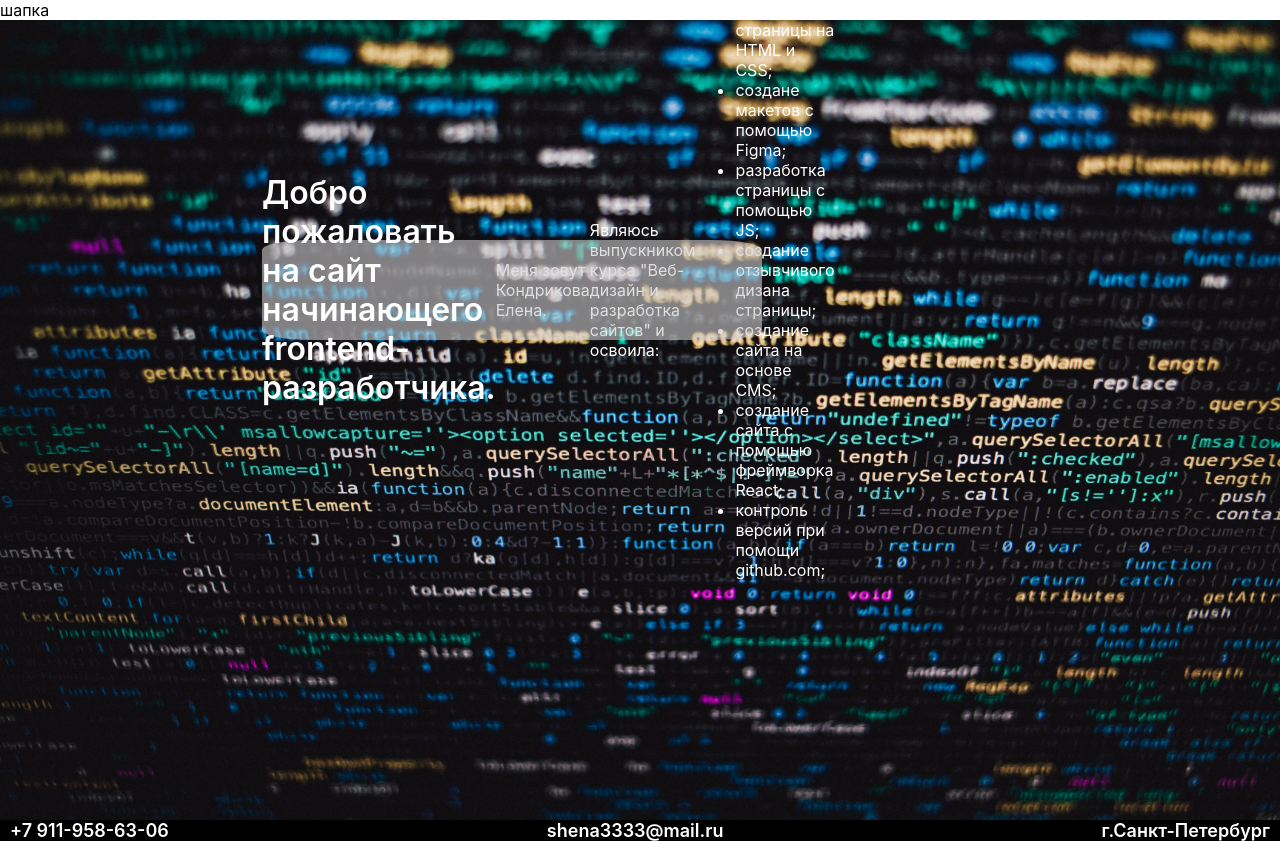
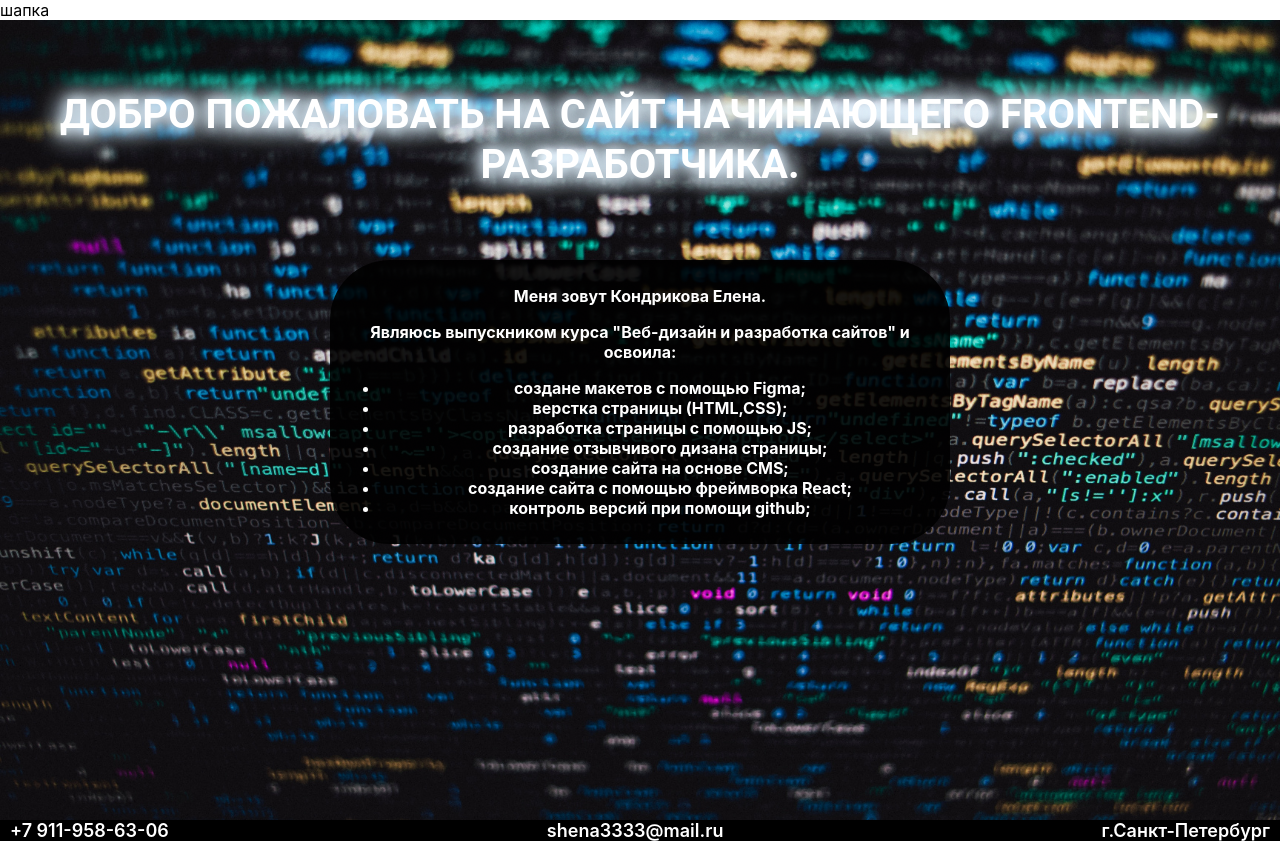
Before and after one commit to shena3333/task10, a React (Create React App) app in the folder work10/: page / in a window 1280 px wide. Built offline with nearby package versions, Linux system fonts and the light colour scheme.

Commit message:
redact contacts,app,plus pages

```diff
--- a/work10/src/pages/App.css
+++ b/work10/src/pages/App.css
@@ -1,4 +1,4 @@
-.App{
+.App {
   /* background-color: red; */
   background-image: url('../background.jpg');
   width: 100%;
@@ -7,28 +7,49 @@
   position: relative;
 }
 
-.container-title {
-  height: 100px;
-  width: 500px;
-  color: white;
-  border-radius: 10%;
-  display: flex;
-  align-items: center;
-  position: absolute;
-  top: 40%;
-  left: 40%;
-  transform: translate(-50%, -100%);
+
+.title-container {
+  text-align: center;
+  padding: 30px 20px;
 }
 
-.background-container {
-  background-color: rgb(206, 203, 203);
-  opacity: 0.6;
-  height: 100px;
-  width: 500px;
-  position: absolute;
-  border-radius: 10%;
+.title-container .title {
+  font-size: 40px;
+  font-weight: bold;
+  line-height: 50px;
+  color: #FFF;
+  font-family: 'Roboto', sans-serif;
+  text-transform: uppercase;
+  animation: 2s neon-2 alternate-reverse infinite;
 }
 
-.title {
-  position: absolute;
+@keyframes neon-2 {
+  from {
+    text-shadow: 0 0 5px #FFF,
+      0 0 10px #FFF,
+      0 0 15px #FFF,
+      0 0 20px #BFE2FF;
+  }
+
+  to {
+    text-shadow: 0 0 20px #BFE2FF,
+      0 0 35px #BFE2FF,
+      0 0 40px #BFE2FF,
+      0 0 50px #BFE2FF,
+      0 0 800px #BFE2FF;
+  }
 }
+
+.text-abou-me {
+  text-align: center;
+  width: 600px;
+  background: rgba(0, 0, 0, 0.9);
+  border-radius: 60px;
+  color: #FFF;
+  padding: 10px;
+font-weight: 700;
+}
+.content {
+  display: flex;
+  justify-content: center;
+}
--- a/work10/src/pages/App.js
+++ b/work10/src/pages/App.js
@@ -3,22 +3,26 @@ import './App.css';
 function App() {
   return (
     <div className="App">
-      <div className="container-title">
-        <div className='background-container'>
+      <div>
+        <div className='title-container'>
+          <p className='title'>Добро пожаловать на сайт начинающего frontend-разработчика.</p>
+        </div>
+        <section className='content'>
 
-        </div>
-        <h1 className='title'>Добро пожаловать на сайт начинающего frontend-разработчика.</h1>
+          <div class="text-abou-me">
             <p>Меня зовут Кондрикова Елена.</p>
             <p>Являюсь выпускником курса "Веб-дизайн и разработка сайтов" и освоила:</p>
             <ul>
-          <li>верстка страницы на HTML и CSS;</li>
               <li>создане макетов с помощью Figma;</li>
+              <li>верстка страницы (HTML,CSS);</li>
               <li>разработка страницы с помощью JS;</li>
               <li>создание отзывчивого дизана страницы; </li>
               <li>создание сайта на основе CMS;</li>
               <li>создание сайта c помощью фреймворка React;</li>
-          <li>контроль версий при помощи github.com;</li>
+              <li>контроль версий при помощи github;</li>
             </ul>
+          </div>
+        </section>
       </div>
     </div>
   );
--- a/work10/src/pages/contacts/contacts.css
+++ b/work10/src/pages/contacts/contacts.css
@@ -1,25 +1,25 @@
 .contact-container {
     text-align: center;
-    /* background-color: aqua; */
     background-image: url('../../background.jpg');
     width: 100%;
     height: 100vh;
     background-size: cover;
-    position: relative;
+    /* position: relative; */
 }
 
 .form {
     background-color: white;
-    height: 230px;
+    height: 250px;
     border-radius: 45px;
     display: flex;
     flex-direction: column;
     width: 500px;
-    position: absolute;
-    top: 50%;
-    left: 50%;
-    transform: translate(-50%, -100%);
-    padding: 50px;
+    padding: 40px;
+    padding-top: 10px;
+    padding-bottom: 50px;
+    display: flex;
+    justify-content: center;
+
 }
 
 .button-form {
@@ -27,29 +27,34 @@
 }
 
 .input-form {
-    margin-bottom: 30px;
+    margin-bottom: 20px;
 }
+
 .text-contacts {
     font-size: 20px;
 }
-/* .container-for-contacts{
-background-color: grey;
-} */
+
 .grid-contacts {
     display: grid;
     grid-template-columns: 200px 200px;
-    gap: 10px;
+    gap: 5px;
+    margin-top: 20px;
 }
-.grid-element{
+
+.grid-element {
     border-radius: 10px;
     background-color: white;
     font-size: 20px;
     height: 30px;
 }
-.title{
-font-weight: 600;
-color: white;
 
-position: relative;
-/* background-color: aqua; */
+.title {
+    font-weight: 600;
+    color: white;
+    position: relative;
 }
+
+.container-for-contacts {
+    display: flex;
+    justify-content: center;
+}
--- a/work10/src/pages/contacts/contacts.js
+++ b/work10/src/pages/contacts/contacts.js
@@ -8,8 +8,17 @@ function Contacts() {
     return (
         <>
             <div className='contact-container'>
+                <h1 className='title'>Контакты</h1>
                 <div className='container-for-contacts'>
-    <div className='title'><h1>Контакты</h1></div>
+                    <form className="form">
+                        <p className='text-contacts'>Остались вопросы, напишите мне</p>
+                        <TextField classes="input-form" id="outlined-basic" label="ФИО" variant="outlined" />
+                        <TextField className="input-form" id="outlined-basic" label="E-mail" variant="outlined" />
+                        <TextField className="input-form" id="outlined-basic" label="Сообщение" variant="outlined" />
+                        <Button className='button-form' variant="contained">Отправить</Button>
+                    </form>
+                </div>
+                <div className='container-for-contacts'>
                     <div className='grid-contacts'>
                         <p className='grid-element'>Телефон</p>
                         <p className='grid-element'>E-mail</p>
@@ -17,14 +26,6 @@ function Contacts() {
                         <p className='grid-element'>shena3333@mail.ru</p>
                     </div>
                 </div>
-                <form className="form">
-                    <p className='text-contacts'>Остались вопросы, напишите мне</p>
-                    <TextField classes="input-form" id="outlined-basic" label="ФИО" variant="outlined" />
-                    <TextField className="input-form" id="outlined-basic" label="E-mail" variant="outlined" />
-                    <TextField className="input-form" id="outlined-basic" label="Сообщение" variant="outlined" />
-                    <Button className='button-form' variant="contained">Contained</Button>
-                </form>
-
             </div>
 
         </>
--- a/work10/src/pages/plus/plus.css
+++ b/work10/src/pages/plus/plus.css
@@ -1,3 +1,33 @@
+.dsongentom{
+    position: relative;
+    top: 43%;
+    margin: 0 auto;
+    border-right: 2px solid rgba(255,255,255,.75);
+    text-align: center;
+    white-space: nowrap;
+    overflow: hidden;
+    transform: translateY(-50%);
+    color: white;
+    font-weight: 800;
+    font-size: 40px;
+    -webkit-text-stroke: 1px red;
+    background: rgba(0, 0, 0, 0.7)
+  }
+
+  .desetungavon{
+    animation: typewriter 4s steps(44) 1s 1 normal both,
+    blinkTextCursor 500ms steps(44) infinite normal;
+  }
+  @keyframes typewriter{
+    from{width: 0;}
+    to{width: 24em;}
+  }
+  @keyframes blinkTextCursor{
+    from{border-right-color: rgba(255,255,255,.75);}
+    to{border-right-color: transparent;}
+  }
+
+
 .container-plus {
     text-align: center;
     background-image: url('../../background.jpg');
@@ -6,3 +36,132 @@
     background-size: cover;
     position: relative;
 }
+
+.fixed-snow span::after {
+    position: fixed;
+    /* color:#BFE2FF; */
+    color: white;
+    font-weight: bold;
+    pointer-events: none;
+    z-index: 1000;
+}
+
+.fixed-snow span:nth-child(even)::after {
+    content: "\2744";
+}
+
+.fixed-snow span:nth-child(odd)::after {
+    content: "\2745";
+}
+
+.fixed-snow span:nth-child(1)::after {
+    font-size: 40px;
+    bottom: 4%;
+    left: 4%;
+    animation: snowzoom 2s linear infinite;
+}
+
+.fixed-snow span:nth-child(2)::after {
+    font-size: 48px;
+    bottom: 6%;
+    right: 6%;
+    animation: snowzoom 3s ease-in infinite;
+}
+
+.fixed-snow span:nth-child(3)::after {
+    font-size: 32px;
+    bottom: 10%;
+    left: 45%;
+    animation: snowzoom 4s linear infinite;
+}
+
+.fixed-snow span:nth-child(4)::after {
+    font-size: 44px;
+    bottom: 40%;
+    left: 20%;
+    animation: snowzoom 3s ease-in-out infinite;
+}
+
+.fixed-snow span:nth-child(5)::after {
+    font-size: 42px;
+    top: 16%;
+    left: 8%;
+    animation: snowzoom 3.2s ease-out infinite;
+}
+
+.fixed-snow span:nth-child(6)::after {
+    font-size: 30px;
+    top: 20%;
+    right: 8%;
+    animation: snowzoom 2.2s ease infinite;
+}
+
+.fixed-snow span:nth-child(7)::after {
+    font-size: 50px;
+    top: 50%;
+    left: 50%;
+    animation: snowzoom 2.4s linear infinite;
+}
+
+.fixed-snow span:nth-child(8)::after {
+    font-size: 32px;
+    top: 26%;
+    right: 28%;
+    animation: snowzoom 1.8s ease-in-out infinite;
+}
+
+.fixed-snow span:nth-child(9)::after {
+    font-size: 42px;
+    top: 12%;
+    left: 58%;
+    animation: snowzoom 3.2s linear infinite;
+}
+
+.fixed-snow span:nth-child(10)::after {
+    font-size: 46px;
+    bottom: 30%;
+    right: 24%;
+    animation: snowzoom 2s ease infinite;
+}
+
+.fixed-snow span:nth-child(11)::after {
+    font-size: 38px;
+    bottom: 22%;
+    left: 14%;
+    animation: snowzoom 3s ease-in infinite;
+}
+
+.fixed-snow span:nth-child(12)::after {
+    font-size: 28px;
+    bottom: 28%;
+    left: 40%;
+    animation: snowzoom 2.8s ease-out infinite;
+}
+
+.fixed-snow span:nth-child(13)::after {
+    font-size: 22px;
+    top: 24%;
+    left: 20%;
+    animation: snowzoom 2.4s ease infinite;
+}
+
+.fixed-snow span:nth-child(14)::after {
+    font-size: 42px;
+    top: 30%;
+    left: 38%;
+    animation: snowzoom 2.4s ease-in infinite;
+}
+
+@keyframes snowzoom {
+    0% {
+        transform: scale(1);
+    }
+
+    50% {
+        transform: scale(2);
+    }
+
+    100% {
+        transform: scale(1);
+    }
+}
--- a/work10/src/pages/plus/plus.js
+++ b/work10/src/pages/plus/plus.js
@@ -6,7 +6,10 @@ function Plus() {
     return (
         <>
             <div className='container-plus'>
-                дополнительная страница
+            <p className='dsongentom desetungavon'>С наступающим новым 2024 годом Дракона!</p>
+            </div>
+            <div class="fixed-snow">
+                <span></span><span></span><span></span><span></span><span></span><span></span><span></span><span></span><span></span><span></span><span></span><span></span><span></span><span></span>
             </div>
         </>
 
--- a/work10/src/pages/portfolio/portfolio.js
+++ b/work10/src/pages/portfolio/portfolio.js
@@ -13,6 +13,9 @@ function Portfolio() {
                 <li>
                     <a href="https://github.com/shena3333/task10">Второй пример</a>
                 </li>
+                <li>
+                    <a href="https://github.com/shena3333/calc">Третий пример</a>
+                </li>
             </ul>
 
         </div>
```
Lines whose indentation alone changed are shown as unchanged.
